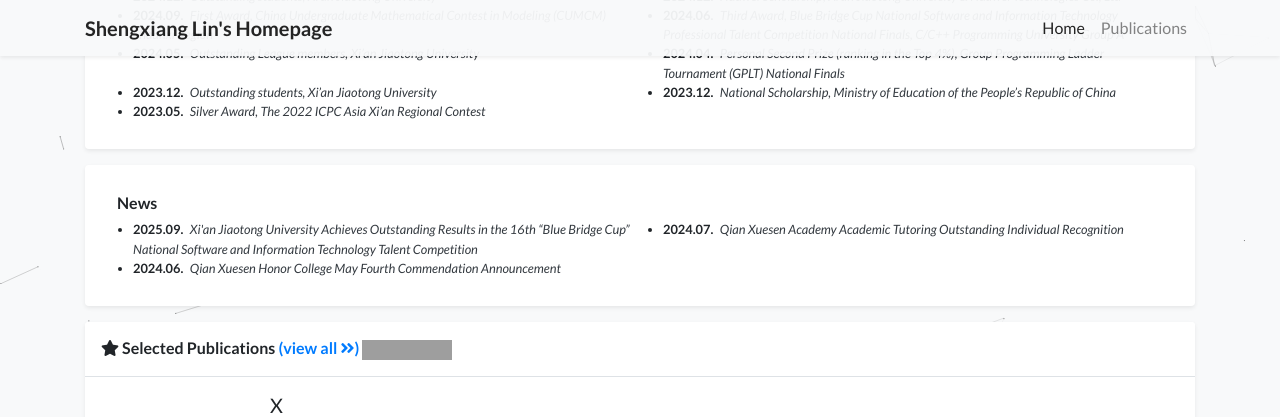
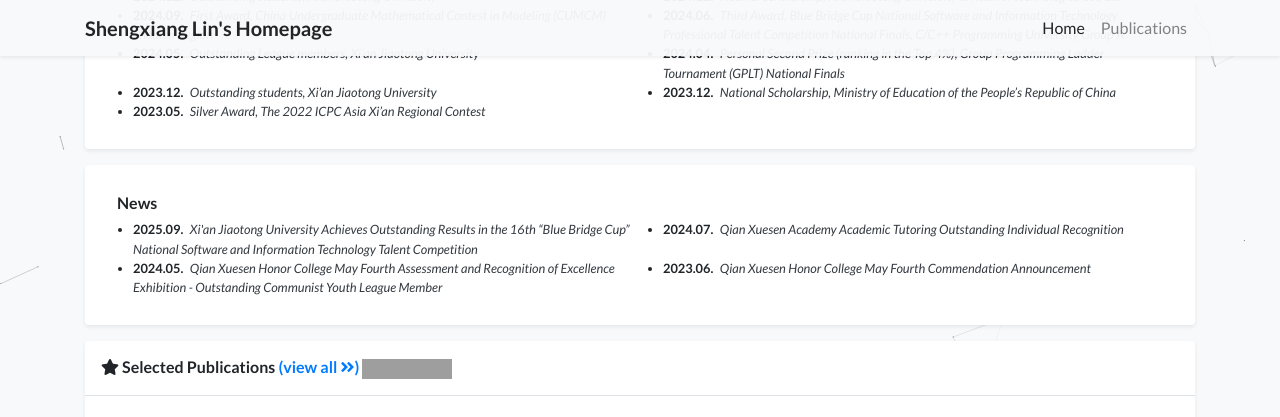
Before and after one commit to Lin-Shengxiang/Lin-Shengxiang.github.io, a Jekyll site: the page built from index.html, in a window 1280 px wide and 900 px high, scrolled down 1196 px, cut to the strip 0-417 px from the top of the window. Built offline with Jekyll 4.4.1, drawn with Linux system fonts in a browser that asks for light colours; a style sheet for code colours, icons or effects is not loaded; grey boxes are pictures that could not be loaded.

Commit message:
Update profile.yml

```diff
--- a/_data/profile.yml
+++ b/_data/profile.yml
@@ -108,8 +108,11 @@ news:
   - name: Qian Xuesen Academy Academic Tutoring Outstanding Individual Recognition
     date: 2024.07
     url: "https://mp.weixin.qq.com/s?__biz=Mzg2NzE1MDM5MQ==&mid=2247489554&idx=1&sn=acae779bb118fe4405c72002bf68e688&chksm=cffa0407ba50e806d4742efc7c07867987fc4589be490c0c0f94ec60851027a92848f3a13b43&mpshare=1&scene=23&srcid=11275DglXHCM9Ko8PRdIvhZT&sharer_shareinfo=408b7c1dd19099b7d14bd26bdc0e1da2&sharer_shareinfo_first=408b7c1dd19099b7d14bd26bdc0e1da2#rd"
+  - name: Qian Xuesen Honor College May Fourth Assessment and Recognition of Excellence Exhibition - Outstanding Communist Youth League Member
+    date: 2024.05
+    url: "https://mp.weixin.qq.com/s?__biz=MzkyOTU3MTcxNQ==&mid=2247487908&idx=1&sn=c9487c0bd44b93c8415f06e3837cd073&chksm=c3669065da810c6831c229fd53bb63696b61f1d484bacbdd0b4438a09d46b3f0ce4da779f90e&mpshare=1&scene=23&srcid=1116aEEVSbcCMvfBkzhwD1vy&sharer_shareinfo=8abcecfef1130d11f4090c2bda30e07a&sharer_shareinfo_first=8abcecfef1130d11f4090c2bda30e07a#rd"
   - name: Qian Xuesen Honor College May Fourth Commendation Announcement
-    date: 2024.06
+    date: 2023.06
     url: "https://mp.weixin.qq.com/s?__biz=MzI0NzExMjIwMQ==&mid=2650995705&idx=1&sn=f11322a6904706c2d10a835ff678be17&chksm=f3f8126067368330a3d6a068e6cb13aa34e53f350b2c9736e15b85bf2acfcc04f4565ea28831&mpshare=1&scene=23&srcid=1127vDtcrvGgLvMChJ1gLelU&sharer_shareinfo=c4d6f0596af1effeae5af0902dae5ac6&sharer_shareinfo_first=c4d6f0596af1effeae5af0902dae5ac6#rd"
 
 
```
